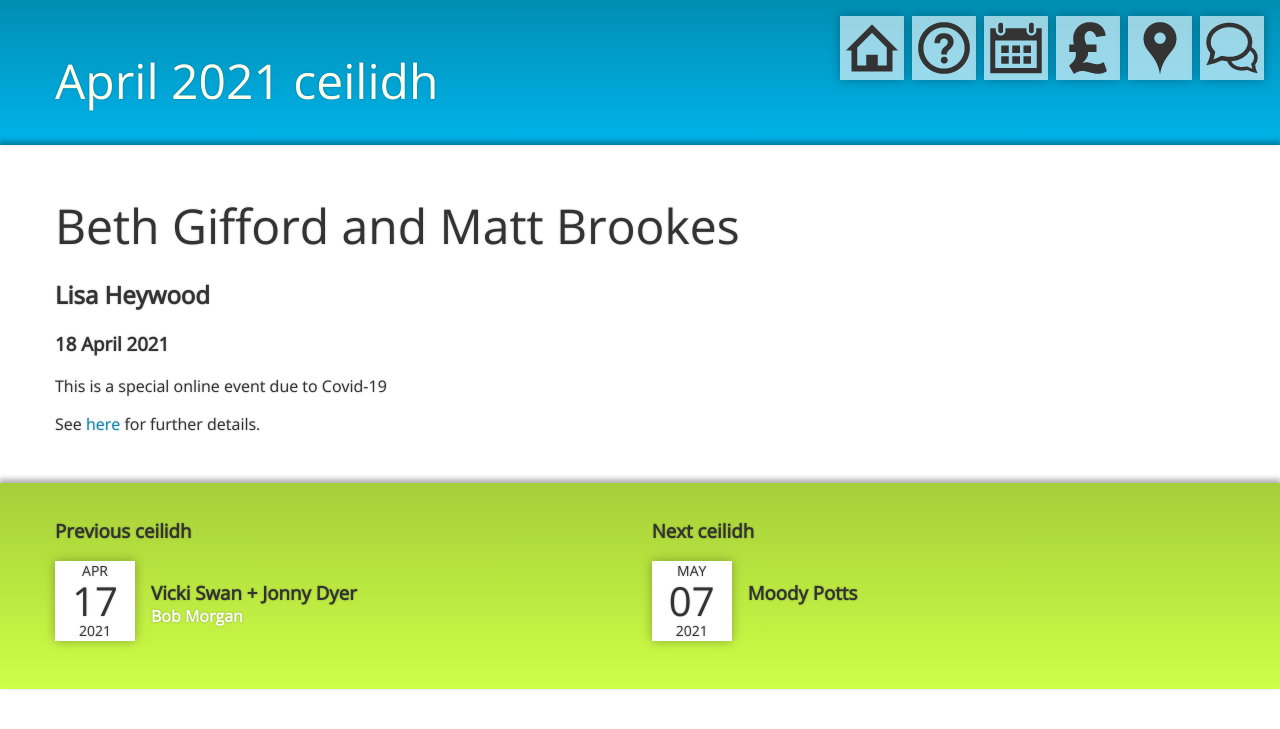
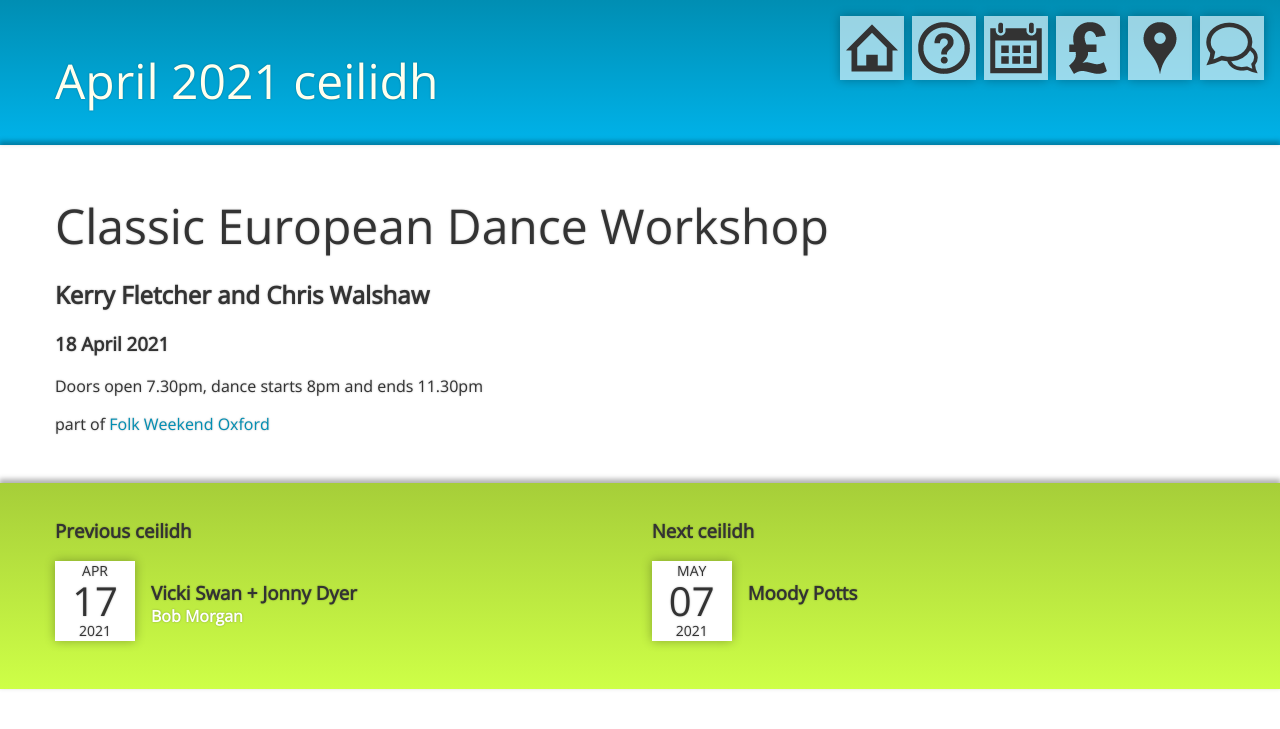
Before and after one commit to oxfolk/oxfolk.org.uk, a Jekyll site: the page built from _posts/2021-04-18-classic-euopean-dance-workshop.md, in a window 1280 px wide. Shown: the top 729 px of the page. Built offline with Jekyll 4.4.1, drawn with Linux system fonts in a browser that asks for light colours.

Commit message:
fix: Corrections for March 2021 update

```diff
--- a/_includes/what.html
+++ b/_includes/what.html
@@ -73,8 +73,9 @@
     <div class="half-width pull-right">
       <div class="media-wrapper">
         <iframe
-          src="http://www.youtube.com/embed/5IHEfPCVD4E"
+          src="https://www.youtube.com/embed/FCwBLF4Qvts"
           frameborder="0"
+          allow="accelerometer; autoplay; clipboard-write; encrypted-media; gyroscope; picture-in-picture"
           allowfullscreen
         ></iframe>
       </div>
--- a/_posts/2021-04-18-classic-euopean-dance-workshop.md
+++ b/_posts/2021-04-18-classic-euopean-dance-workshop.md
@@ -1,8 +1,7 @@
 ---
-title: "Beth Gifford and Matt Brookes"
-timing: "This is a special online event due to Covid-19"
+title: "Classic European Dance Workshop"
 layout: "ceilidh"
-caller: "Lisa Heywood"
+caller: "Kerry Fletcher and Chris Walshaw"
 ---
 
-See [here](https://www.tickettailor.com/events/oxfolkceilidhs/) for further details.
+part of [Folk Weekend Oxford](http://folkweekendoxford.co.uk)
```
Also changed, not shown: _posts/2021-05-07-moody-potts.md (+1 -0 lines).
